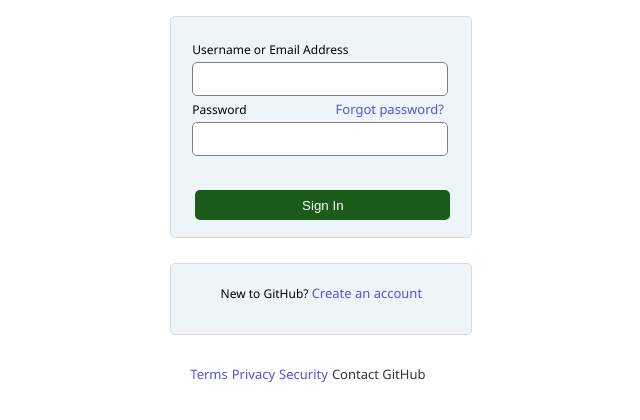
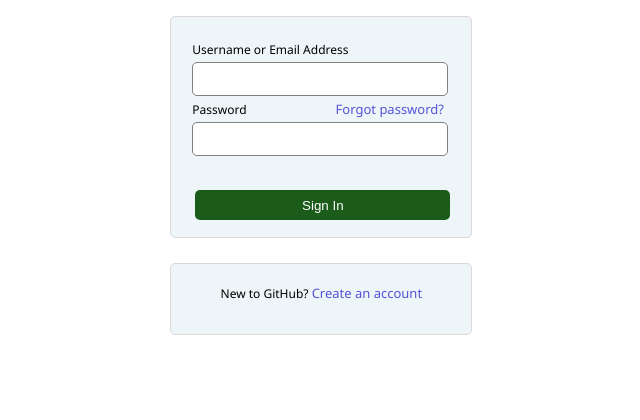
Before and after one commit to JerinDevasia/Web_lab, a plain HTML site: page github login/index.html in a window 1280 px wide. Shown: the part 136-556 px from the top of the page, without its empty margins (318-958 px from the left). Drawn offline with Linux system fonts and the light colour scheme; files whose address does not match are found by name.

Commit message:
Update index.html

```diff
--- a/github login/index.html
+++ b/github login/index.html
@@ -52,12 +52,7 @@
             New to GitHub? <a href="">Create an account</a>
         </p>
     </div>
-    <div id="div4">
-        <a href="">Terms</a>
-        <a href="">Privacy</a>
-        <a href="">Security</a>
-        <a href="" id="cntct">Contact GitHub</a>
-    </div>
+
     </div>
 
 
```
